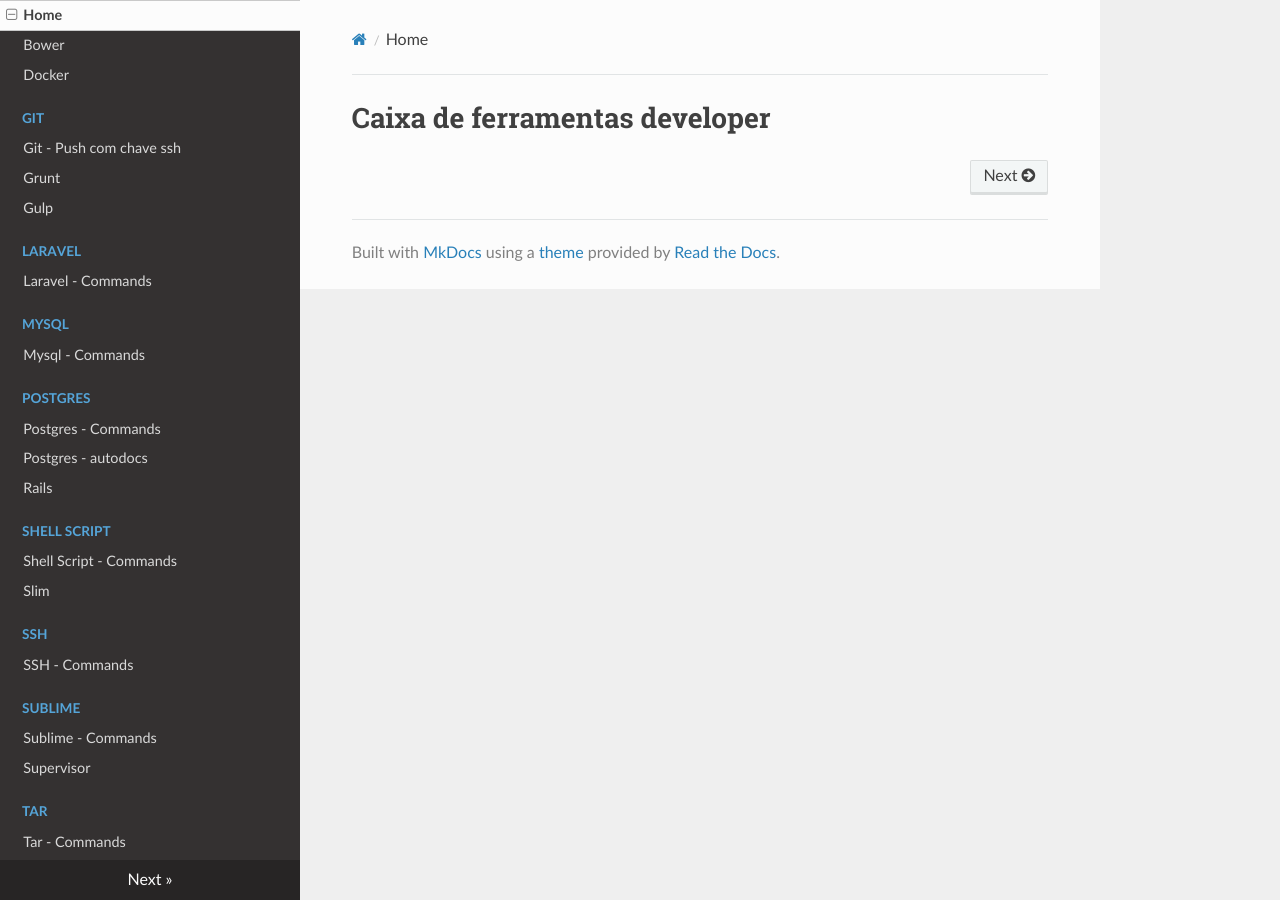
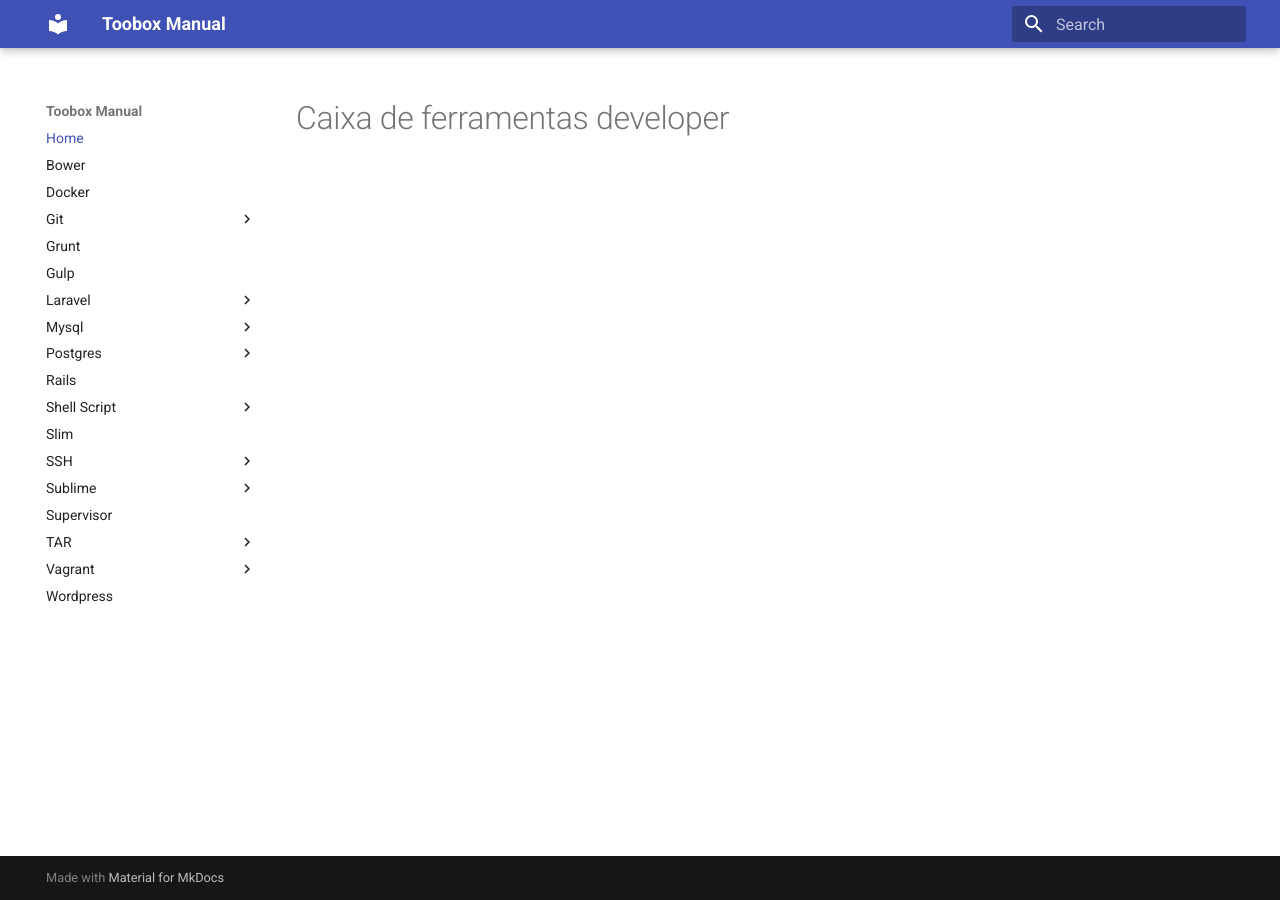
Before and after one commit to intrepidocabral/toolbox-manual, an MkDocs documentation site: the page built from docs/index.md, in a window 1280 px wide. Built offline with MkDocs 1.6.1 and Material for MkDocs 9.7.7, drawn with Linux system fonts in a browser that asks for light colours; nearby versions of some CDN libraries; old or Windows-style settings are respelled for this version of MkDocs.

Commit message:
add material theme

```diff
--- a/mkdocs.yml
+++ b/mkdocs.yml
@@ -28,4 +28,4 @@
 - Vagrant:
   - 'Vagrant - Commands': 'vagrant/vagrant_commands.md'
 - Wordpress: wordpress/readme.md
-theme: readthedocs
+theme: 'material'
```
